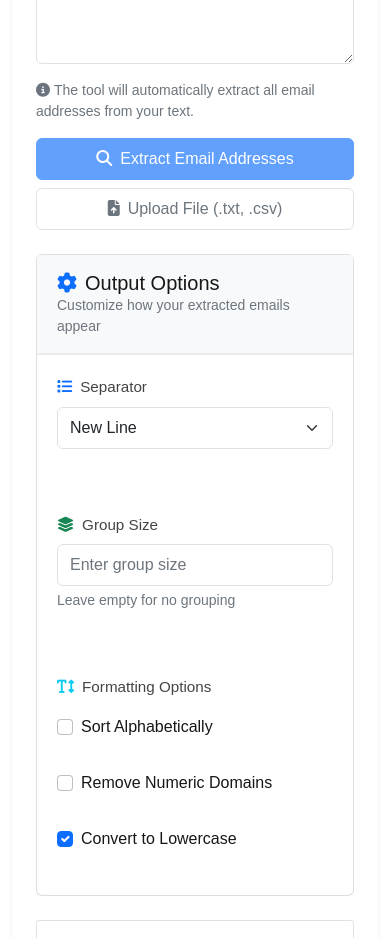
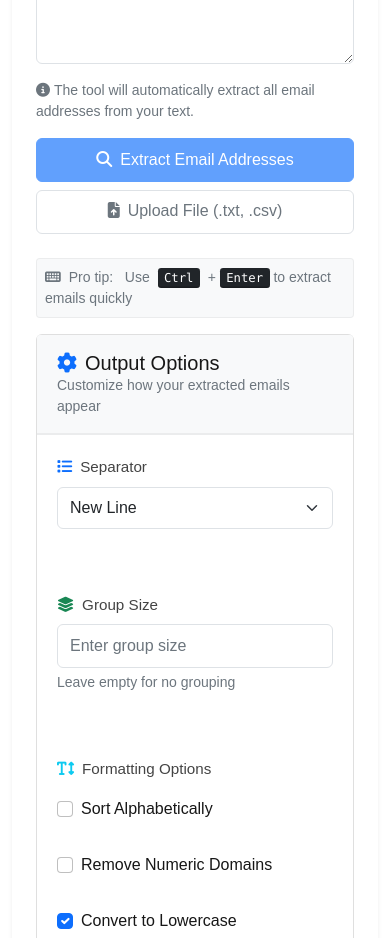
Before and after one commit to ProgrammerNomad/Email-Address-Extractor, a Next.js app: page / in a window 390 px wide. Shown: the part 860-1798 px from the top of the page. Built offline with nearby package versions, Linux system fonts and the light colour scheme.

Commit message:
feat: enhance EmailForm with clipboard copy functionality, add keyboard shortcut for email extraction, and improve loading states in global CSS

```diff
--- a/components/forms/EmailForm.js
+++ b/components/forms/EmailForm.js
@@ -1,4 +1,4 @@
-import { useState, useCallback, useRef } from 'react';
+import { useState, useCallback, useRef, useEffect } from 'react';
 import debounce from 'lodash/debounce';
 import { chunk } from 'lodash';
 import InputOutput from './InputOutput';
@@ -202,13 +202,14 @@ export default function EmailForm() {
     setCopyMessage('');
   };
 
-  const handleCopy = () => {
-    if (formData.output.length < 1) {
-      setCopyMessage("No mails to copy");
-      return;
+  const handleCopy = async () => {
+    try {
+      await navigator.clipboard.writeText(formData.output);
+      return true;
+    } catch (error) {
+      console.error('Copy failed:', error);
+      return false;
     }
-    navigator.clipboard.writeText(formData.output);
-    setCopyMessage("The addresses have been copied to clipboard");
   };
 
   const handleExport = (format) => {
@@ -327,6 +328,17 @@ export default function EmailForm() {
     }
   };
 
+  useEffect(() => {
+    const handleKeyPress = (e) => {
+      if ((e.ctrlKey || e.metaKey) && e.key === 'Enter') {
+        handleExtract();
+      }
+    };
+
+    document.addEventListener('keydown', handleKeyPress);
+    return () => document.removeEventListener('keydown', handleKeyPress);
+  }, []);
+
   return (
     <form onSubmit={(e) => e.preventDefault()}>
       {error && (
@@ -362,10 +374,15 @@ export default function EmailForm() {
         handleInputChange={handleInputChange}
         handleExtract={handleExtract}
         handleReset={handleReset}
-        handleCopy={handleCopy}
+        onCopy={handleCopy}
         handleExport={handleExport}
         isProcessing={isProcessing}
       />
+
+      <div className="form-text mt-3 mb-3 p-2 bg-light rounded">
+        <i className="fas fa-keyboard me-2"></i>
+        Pro tip: &nbsp; Use <kbd className="ms-1 me-1">Ctrl</kbd> + <kbd>Enter</kbd> to extract emails quickly
+      </div>
 
       <OutputOptions formData={formData} handleInputChange={handleInputChange} />
       <FilterOptions formData={formData} handleInputChange={handleInputChange} />
--- a/components/forms/InputOutput.js
+++ b/components/forms/InputOutput.js
@@ -1,12 +1,11 @@
 import { useState } from 'react';
-import ResultActions from './ResultActions';
 
 export default function InputOutput({
   formData,
   handleInputChange,
   handleExtract,
   handleReset,
-  handleCopy,
+  onCopy, // Renamed from handleCopy to avoid conflict
   handleExport,
   isProcessing
 }) {
@@ -64,6 +63,17 @@ export default function InputOutput({
     link.click();
     document.body.removeChild(link);
     URL.revokeObjectURL(url);
+  };
+
+  // Internal copy handler with feedback
+  const handleCopyWithFeedback = async () => {
+    try {
+      await onCopy(); // Use the prop function
+      setCopyMessage('Copied to clipboard!');
+      setTimeout(() => setCopyMessage(''), 2000);
+    } catch (error) {
+      console.error('Copy failed:', error);
+    }
   };
 
   return (
@@ -131,15 +141,14 @@ export default function InputOutput({
               <button
                 type="button"
                 className="btn btn-sm btn-outline-success"
-                onClick={handleCopy}
+                onClick={handleCopyWithFeedback}
               >
                 <i className="fas fa-copy me-2"></i>
                 Copy All
               </button>
-              <div className="btn-group">
               <button
+                className="btn btn-sm btn-outline-primary dropdown-toggle"
                 type="button"
-                  className="btn btn-sm btn-outline-primary dropdown-toggle"
                 data-bs-toggle="dropdown"
                 aria-expanded="false"
               >
@@ -175,7 +184,6 @@ export default function InputOutput({
                   </button>
                 </li>
               </ul>
-              </div>
               <button
                 type="button"
                 className="btn btn-sm btn-outline-danger"
@@ -186,6 +194,12 @@ export default function InputOutput({
               </button>
             </div>
           </div>
+          {copyMessage && (
+            <div className="text-success small mb-2">
+              <i className="fas fa-check me-1"></i>
+              {copyMessage}
+            </div>
+          )}
           <textarea
             id="outputText"
             className="form-control"
@@ -194,12 +208,6 @@ export default function InputOutput({
             readOnly
             aria-label="Extracted email addresses"
           />
-          {copyMessage && (
-            <div className="text-success mt-2 small">
-              <i className="fas fa-check me-1"></i>
-              {copyMessage}
-            </div>
-          )}
         </div>
       )}
     </>
--- a/pages/index.js
+++ b/pages/index.js
@@ -6,37 +6,30 @@ import Footer from '../components/layout/Footer';
 import LoadingSpinner from '../components/common/LoadingSpinner';
 import ErrorBoundary from '../components/common/ErrorBoundary';
 
-// Dynamic imports with better loading states
+// Update dynamic imports
 const Features = dynamic(() => import('../components/features/Features'), {
-  loading: () => (
-    <div className="py-5 fade-in">
-      <LoadingSpinner
-        message="Loading features..."
-        size="lg"
-        className="my-4"
-      />
-    </div>
-  )
+  loading: () => <LoadingSpinner message="Loading features..." size="lg" />,
+  ssr: false // Disable server-side rendering for better performance
 });
 
 const EmailForm = dynamic(() => import('../components/forms/EmailForm'), {
-  loading: () => (
-    <div className="card-body p-4 fade-in">
-      <LoadingSpinner
-        message="Initializing email extractor..."
-        variant="primary"
-      />
-    </div>
-  )
+  loading: () => <LoadingSpinner message="Initializing..." variant="primary" />,
+  ssr: false
 });
 
 export default function Home() {
   const [isLoading, setIsLoading] = useState(true);
 
+  // Add error handling for bootstrap load
   useEffect(() => {
     const loadApp = async () => {
-      if (typeof window !== 'undefined') {
-        await import('bootstrap/dist/js/bootstrap.bundle.min.js');
+      try {
+        if (typeof window !== 'undefined') {
+          await import('bootstrap/dist/js/bootstrap.bundle.min.js');
+        }
+      } catch (error) {
+        console.error('Failed to load Bootstrap:', error);
+      } finally {
         setIsLoading(false);
       }
     };
--- a/styles/globals.css
+++ b/styles/globals.css
@@ -1282,3 +1282,63 @@ main {
 .btn-group .btn:focus {
   z-index: 3;
 }
+
+/* Performance optimizations */
+.fade-in {
+  will-change: opacity;
+  contain: content;
+}
+
+/* Smoother transitions */
+.btn, .form-control, .card {
+  transition: all 0.2s cubic-bezier(0.4, 0, 0.2, 1);
+}
+
+/* Better touch targets for mobile */
+@media (max-width: 768px) {
+  .btn {
+    min-height: 44px;
+  }
+
+  .form-control {
+    min-height: 44px;
+    font-size: 16px; /* Prevents zoom on iOS */
+  }
+}
+
+/* Focus styles for better accessibility */
+:focus-visible {
+  outline: 2px solid var(--bs-primary);
+  outline-offset: 2px;
+}
+
+/* Loading state optimizations */
+.loading-wrapper {
+  contain: layout style paint;
+}
+
+/* Keyboard shortcut styles */
+kbd {
+  padding: 0.2rem 0.4rem;
+  font-size: 0.875em;
+  color: #fff;
+  background-color: #212529;
+  border-radius: 0.2rem;
+  box-shadow: inset 0 -0.1rem 0 rgba(0, 0, 0, 0.25);
+}
+
+.form-text.bg-light {
+  border: 1px solid rgba(0, 0, 0, 0.05);
+}
+
+/* Dark mode support */
+@media (prefers-color-scheme: dark) {
+  .form-text.bg-light {
+    background-color: rgba(255, 255, 255, 0.05) !important;
+    border-color: rgba(255, 255, 255, 0.1);
+  }
+
+  kbd {
+    background-color: #495057;
+  }
+}
```
Also changed, not shown: components/common/Toast.js (added, +16 -0 lines). Lines whose indentation alone changed are shown as unchanged.
